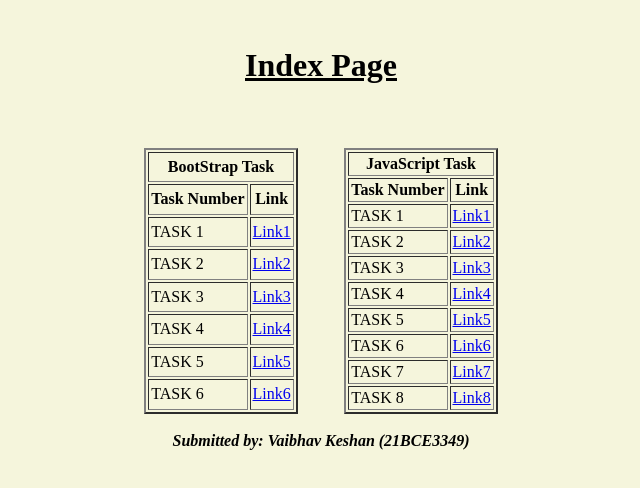
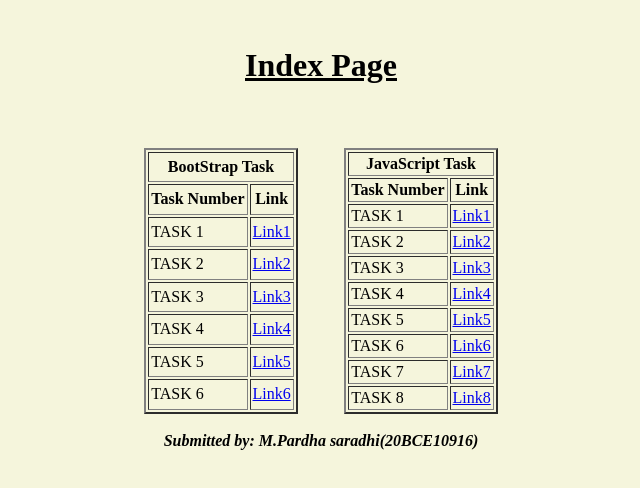
Before and after one commit to ps2341/MERN_TASK2-main, a plain HTML site: page MERN_TASK2-main/index.html in a window 1280 px wide. Shown: the full height of the page, 319-959 px from the left. Drawn offline with Linux system fonts and the light colour scheme.

Commit message:
index.html

```diff
--- a/MERN_TASK2-main/index.html
+++ b/MERN_TASK2-main/index.html
@@ -85,7 +85,7 @@
     </table>
     </div>
     <br/>
-    <i><b>Submitted by: Vaibhav Keshan (21BCE3349)</b></i>
+    <i><b>Submitted by: M.Pardha saradhi(20BCE10916)</b></i>
     </center>
 
 </body>
```
